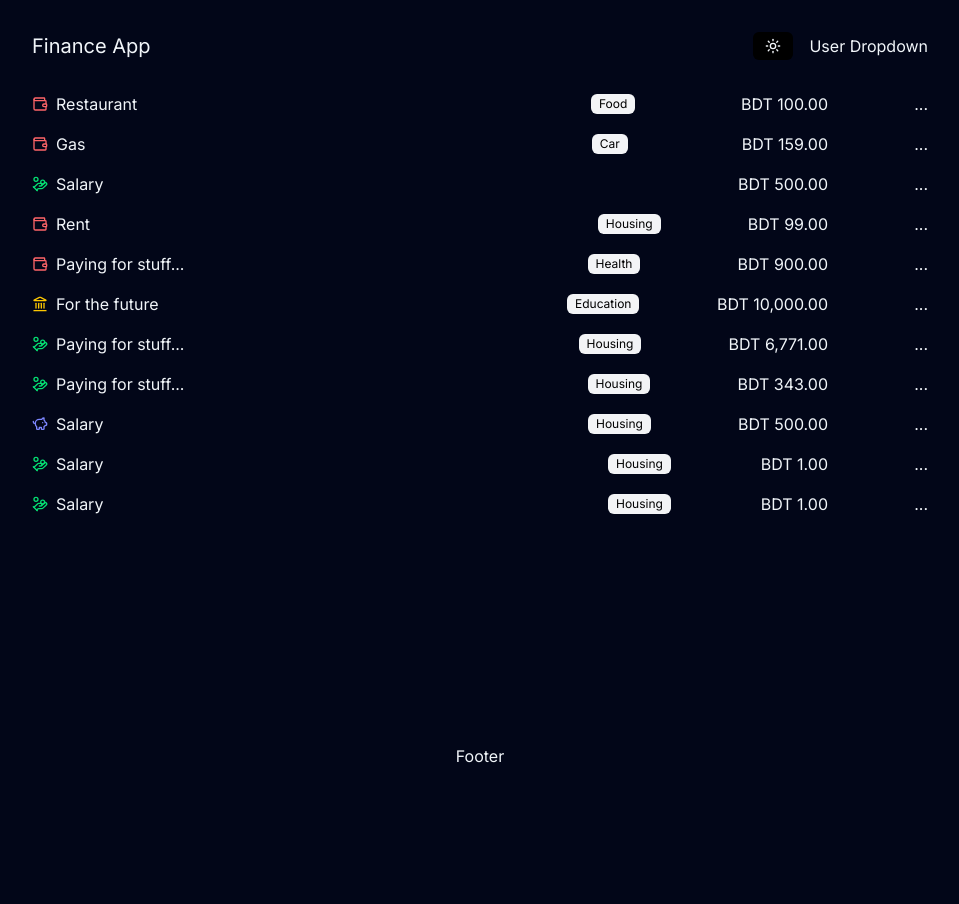
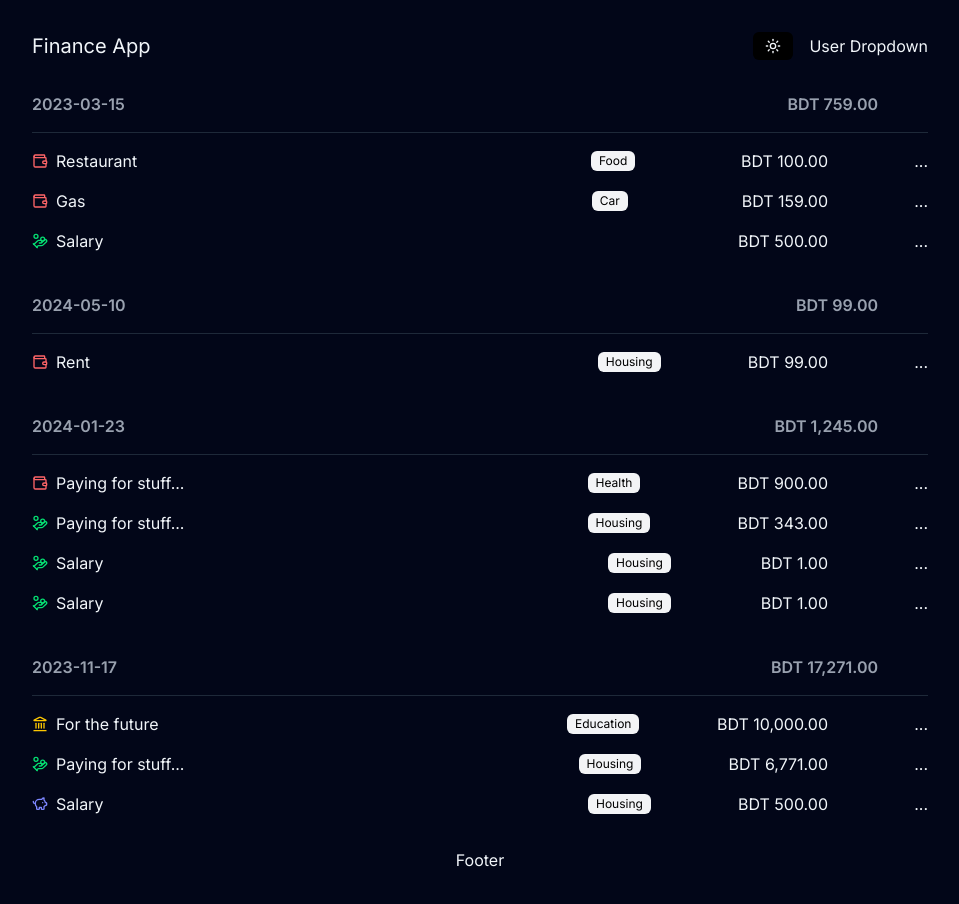
Before and after one commit to PranoySarker/finance-app-next, a Next.js app: page /dashboard in a window 1280 px wide. Shown: the whole page, without its empty margins (160-1119 px from the left). Before the commit the page ends 800 px from the top, so only its background shows below. Built offline with nearby package versions, Linux system fonts and the light colour scheme; no server answers; data requests are answered from the project's data file.

Commit message:
grouping transaction by dates
Here we have done some new funcionality for grouping all the ransaction by date

```diff
--- a/app/dashboard/components/TransactionList.js
+++ b/app/dashboard/components/TransactionList.js
@@ -1,24 +1,50 @@
 import TransactionItem from "@/components/TransactionItem";
+import TransactionSummary from "@/components/TransactionSummary";
 import React from "react";
+
+const groupAndSumTransactionsByDate = (transactions) => {
+  const grouped = {};
+  for (const transaction of transactions) {
+    const date = transaction.created_at.split("T")[0];
+    if (!grouped[date]) {
+      grouped[date] = { transaction: [], amount: 0 };
+    }
+    grouped[date].transaction.push(transaction);
+    const amount =
+      transaction.type === "expense" ? -transaction.amount : transaction.amount;
+    grouped[date].amount += amount;
+  }
+  return grouped;
+};
 
 const TransactionList = async () => {
   const response = await fetch("http://localhost:3100/transactions");
   const transactions = await response.json();
-  console.log(transactions);
+  const groupedTransactions = groupAndSumTransactionsByDate(transactions);
 
   return (
+    <div className="space-y-10">
+      {Object.entries(groupedTransactions).map(
+        ([date, { transaction, amount }]) => (
+          <div key={date}>
+            <TransactionSummary date={date} amount={amount} />
+            <hr className="my-4 border-gray-200 dark:border-gray-800" />
             <section className="space-y-4">
-      {transactions.map((transaction) => (
-        <div key={transaction.id}>
+              {transaction.map((txn) => (
+                <div key={txn.id}>
                   <TransactionItem
-            type={transaction.type}
-            category={transaction.category}
-            description={transaction.description}
-            amount={transaction.amount}
+                    type={txn.type}
+                    category={txn.category}
+                    description={txn.description}
+                    amount={txn.amount}
                   />
                 </div>
               ))}
             </section>
+          </div>
+        )
+      )}
+    </div>
   );
 };
 
```
Lines whose indentation alone changed are shown as unchanged.
